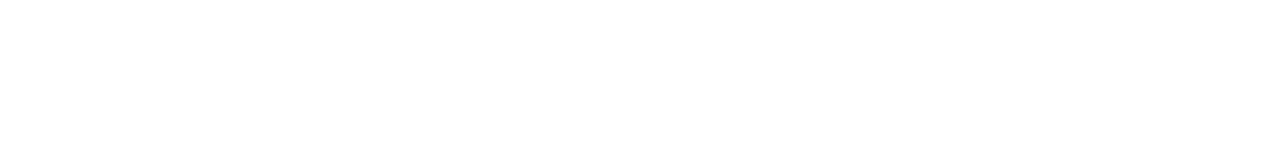
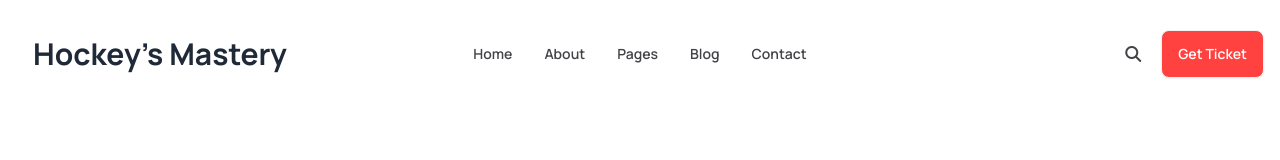
Before and after one commit to Amin7775/Hockyes-Mastery-with-tailwind-and-daisyUI, a plain HTML site: page index.html in a window 1280 px wide. Drawn offline with nearby package versions, Linux system fonts and the light colour scheme.

Commit message:
added nav

```diff
--- a/index.html
+++ b/index.html
@@ -25,7 +25,45 @@
 </head>
 
 <body class="font-manrope">
+<!-- header -->
+<header class="mt-0 lg:mt-5 container mx-auto px-1 lg:px-2">
+    <!-- navbar start -->
+    <div class="navbar bg-base-100">
+        <div class="navbar-start">
+          <div class="dropdown">
+            <div tabindex="0" role="button" class="btn btn-ghost lg:hidden">
+              <svg xmlns="http://www.w3.org/2000/svg" class="h-5 w-5" fill="none" viewBox="0 0 24 24" stroke="currentColor"><path stroke-linecap="round" stroke-linejoin="round" stroke-width="2" d="M4 6h16M4 12h8m-8 6h16" /></svg>
+            </div>
+            <ul tabindex="0" class="menu menu-sm dropdown-content mt-3 z-[1] p-2 shadow bg-base-100 rounded-box w-52">
+                <li><a>Home</a></li>
+                <li><a>About</a></li>
+                <li><a>Pages</a></li>
+                <li><a>Blog</a></li>
+                <li><a>Contact</a></li>
+            </ul>
+          </div>
+          <a class="btn btn-ghost text-xl lg:text-3xl font-bold">Hockey's Mastery</a>
+        </div>
+        <div class="navbar-start  hidden lg:flex">
+          <ul class="menu menu-horizontal mx-auto px-1 font-semibold text-[#424247]">
+            <li><a>Home</a></li>
+            <li><a>About</a></li>
+            <li><a>Pages</a></li>
+            <li><a>Blog</a></li>
+            <li><a>Contact</a></li>
 
+          </ul>
+        </div>
+        <div class="navbar-end">
+            <i class="fa-solid fa-magnifying-glass text-[#424247] hidden lg:block mr-5"></i>
+          <a class="btn bg-[#FF4240] text-white">Get Ticket</a>
+        </div>
+      </div>
+    <!-- navbar end -->
+</header>
+<!-- main -->
+
+<!-- footer -->
 </body>
 
 </html>
```
Also changed, not shown: tailwind.config.js (added, +8 -0 lines).
